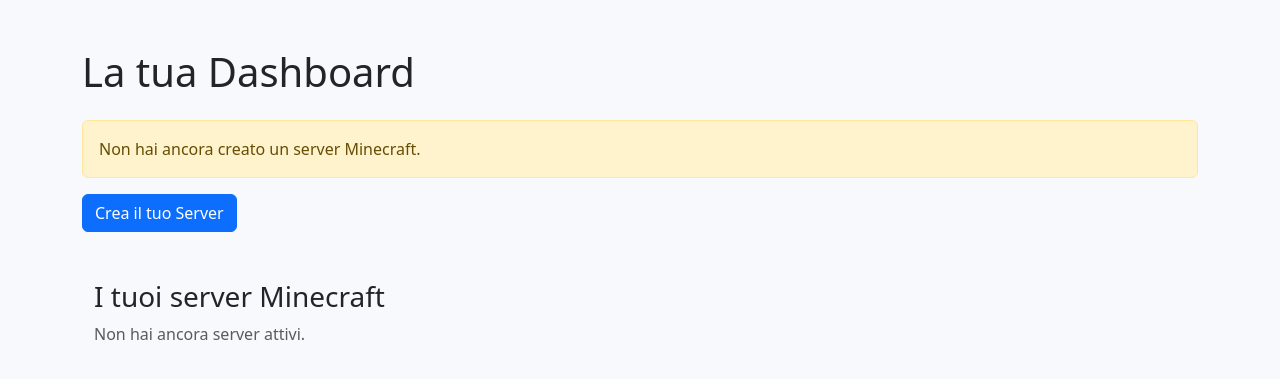
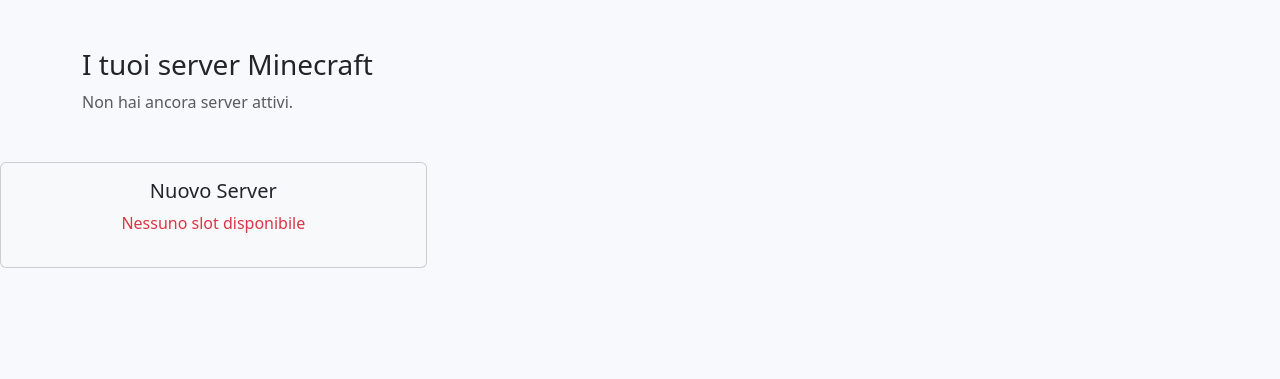
Before and after one commit to diegonuzzolo/sians, a PHP site: page /dashboard.php in a window 1280 px wide. Shown: the part 56-435 px from the top of the page. Run offline with PHP 8.4, Linux system fonts and the light colour scheme; the visitor is signed in with stand-in values (Sample User, id 1); data that the repository does not hold is empty.

Commit message:
aggiornamento

```diff
--- a/dashboard.php
+++ b/dashboard.php
@@ -66,33 +66,8 @@ $servers = $stmt->fetchAll();
   </div>
 </nav>
 
-<div class="container my-5">
-  <h1 class="mb-4">La tua Dashboard</h1>
 
-  <?php if ($server): ?>
-    <div class="server-box">
-      <h3>Il tuo server Minecraft</h3>
-      <p><strong>Nome:</strong> <?= htmlspecialchars($server['name']) ?></p>
-      <p><strong>IP:</strong> <?= htmlspecialchars($server['ip']) ?></p>
-      <p><strong>Stato:</strong>
-        <span class="badge bg-<?= $server['status'] === 'online' ? 'success' : 'secondary' ?>">
-          <?= htmlspecialchars($server['status']) ?>
-        </span>
-      </p>
-    </div>
-  <?php else: ?>
-    <div class="alert alert-warning">
-      Non hai ancora creato un server Minecraft.
-    </div>
 
-    <?php if ($disponibili > 0): ?>
-      <a href="add_server.php" class="btn btn-primary">Crea il tuo Server</a>
-    <?php else: ?>
-      <div class="alert alert-danger mt-3">
-        Nessuno slot disponibile al momento. Riprova più tardi.
-      </div>
-    <?php endif; ?>
-  <?php endif; ?>
 <div class="container my-5">
     <h3>I tuoi server Minecraft</h3>
 
@@ -145,6 +120,22 @@ $servers = $stmt->fetchAll();
 </div>
 
 
+        <!-- Azione -->
+        <div class="col-md-4">
+            <div class="card bg-light mb-3">
+                <div class="card-body text-center">
+                    <h5 class="card-title">Nuovo Server</h5>
+                    <?php if ($slotDisponibili > 0): ?>
+                        <a href="add_server.php" class="btn btn-success">Crea Nuovo Server</a>
+                    <?php else: ?>
+                        <p class="text-danger mt-2">Nessuno slot disponibile</p>
+                    <?php endif; ?>
+                </div>
+            </div>
+        </div>
+
+</div>
+
 
 
 </div>
```
